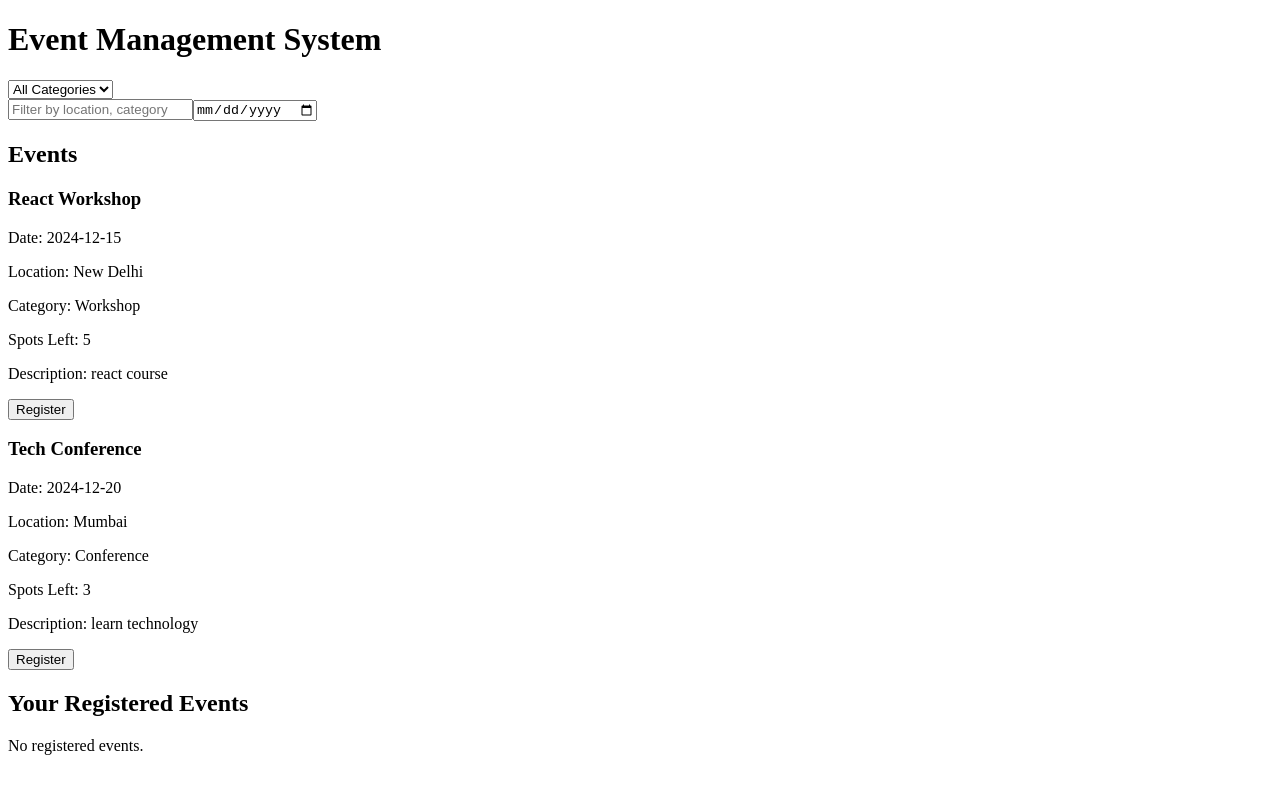
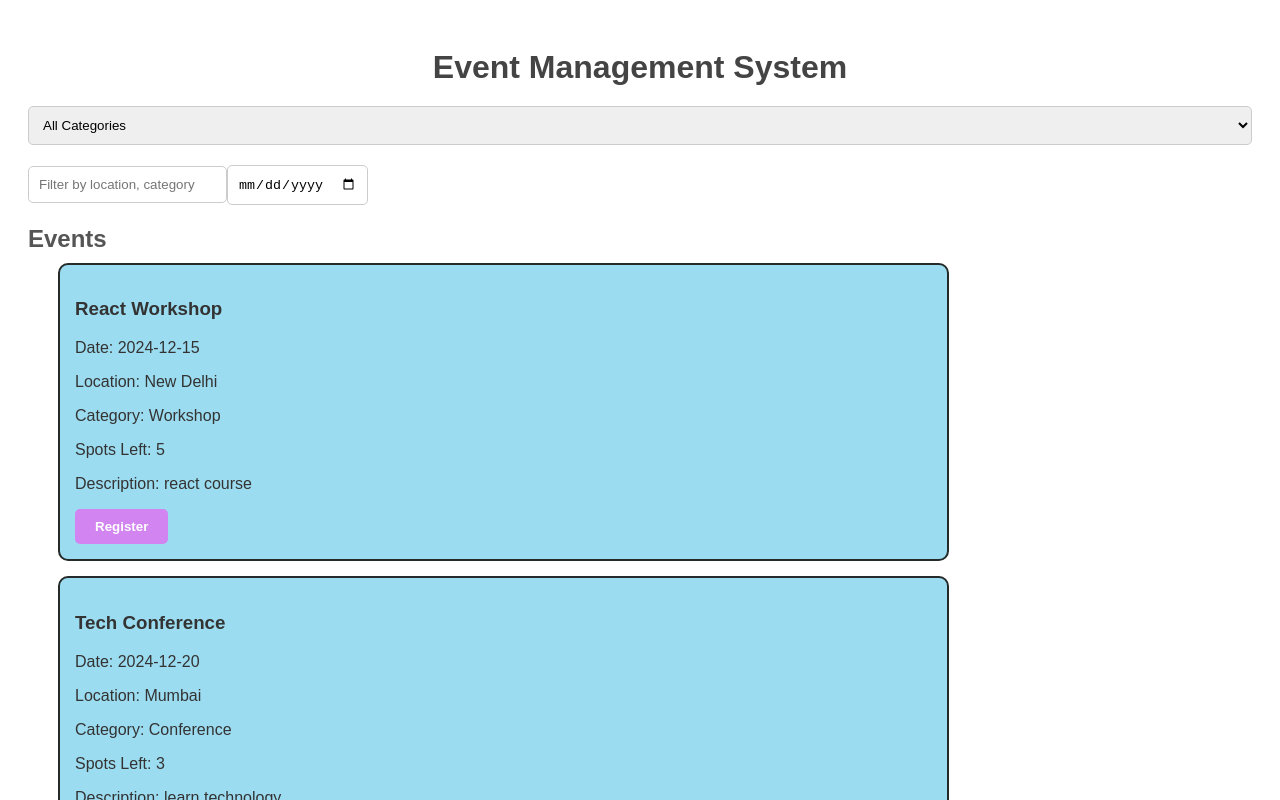
Before and after one commit to manikanta1011/eventproject, a React (Create React App) app in the folder event/: page / in a window 1280 px wide. Shown: the top 800 px of the page. Built offline with nearby package versions, Linux system fonts and the light colour scheme.

Commit message:
added css

```diff
--- a/event/src/EventProject.jsx
+++ b/event/src/EventProject.jsx
@@ -1,4 +1,5 @@
 import { useState } from "react";
+import "./index.css"
 
 function EventProject() {
     const [events, setEvents] = useState([
--- a/event/src/index.css
+++ b/event/src/index.css
@@ -0,0 +1,83 @@
+.container {
+    font-family: Arial, sans-serif;
+    padding: 20px;
+    color: #333;
+  }
+
+  /* Header */
+  .header {
+    font-size: 2rem;
+    text-align: center;
+    margin-bottom: 20px;
+    color: #444;
+  }
+
+  .subheader {
+    margin-top: 20px;
+    margin-bottom: 10px;
+    font-weight: bold;
+    color: #555;
+  }
+
+  /* Filter inputs */
+  .filter-container {
+    display: flex;
+    gap: 10px;
+    margin-bottom: 20px;
+  }
+
+  .filter-input {
+    padding: 10px;
+    border: 1px solid #ccc;
+    border-radius: 5px;
+    flex: 1;
+  }
+
+
+  .event-card {
+    border: 2px solid #252b2a;
+    border-radius: 10px;
+    padding: 15px;
+    width: 70%;
+    margin-left: 30px;
+    margin-bottom: 15px;
+    background-color: #9cdcf0;
+  }
+
+
+  .register-button {
+    padding: 10px 20px;
+    font-weight: bold;
+    border: none;
+    border-radius: 5px;
+    cursor: pointer;
+    background-color: #d285f0;
+    color: #fff;
+    transition: background-color 0.3s;
+  }
+
+  .register-button:disabled {
+    background-color: #e0e0e0;
+    color: #e99c9c;
+    cursor: not-allowed;
+  }
+
+  .register-button:hover:not(:disabled) {
+    background-color: #6e6d6c;
+  }
+
+
+  .registered-list {
+    list-style: none;
+    padding: 0;
+  }
+
+  .registered-item {
+    padding: 20px;
+    margin: auto ;
+    width:50%;
+    border: 2px solid #aaa;
+    border-radius: 5px;
+    background-color: #e773d4;
+    text-align: center;
+  }
```
